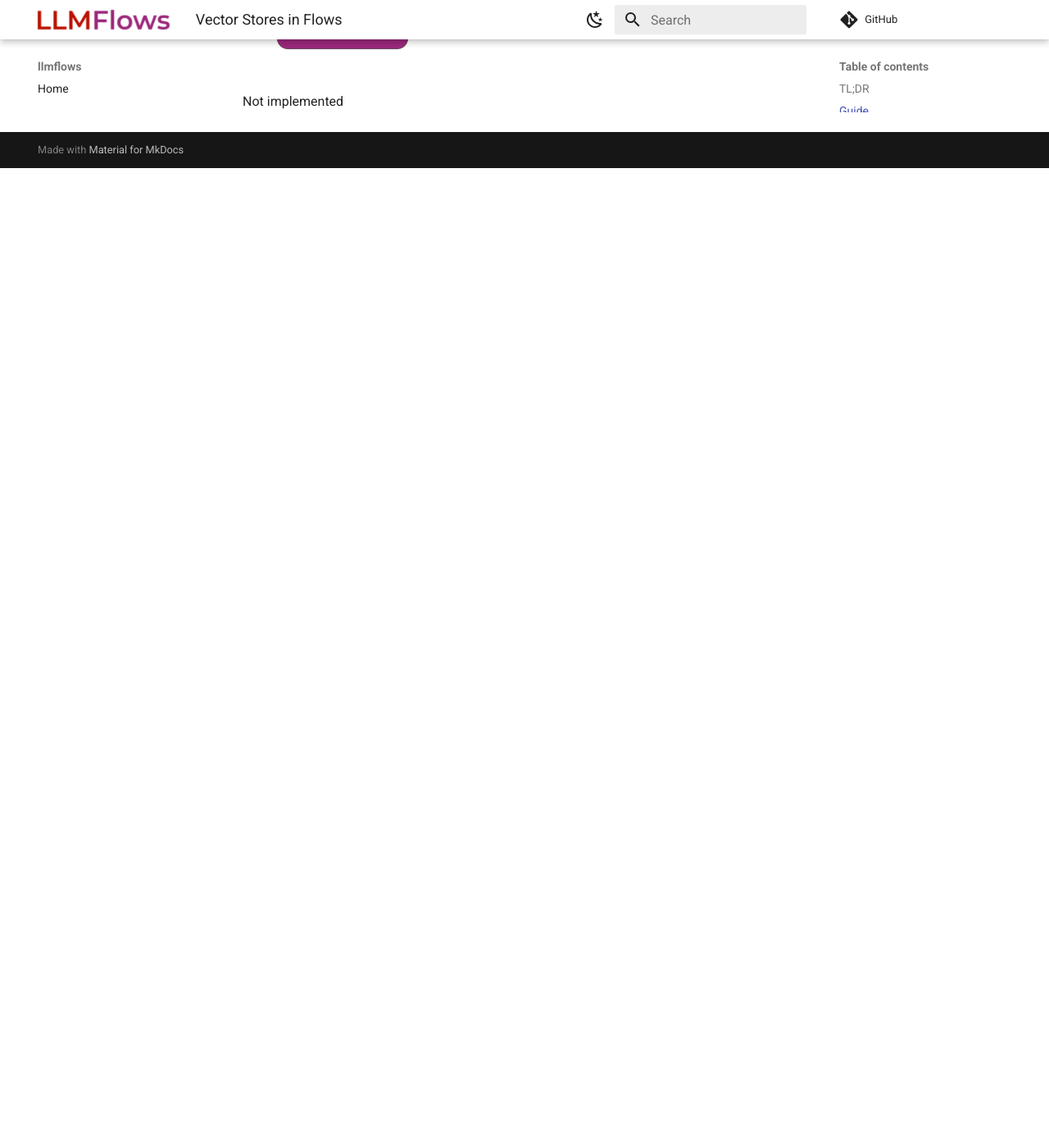
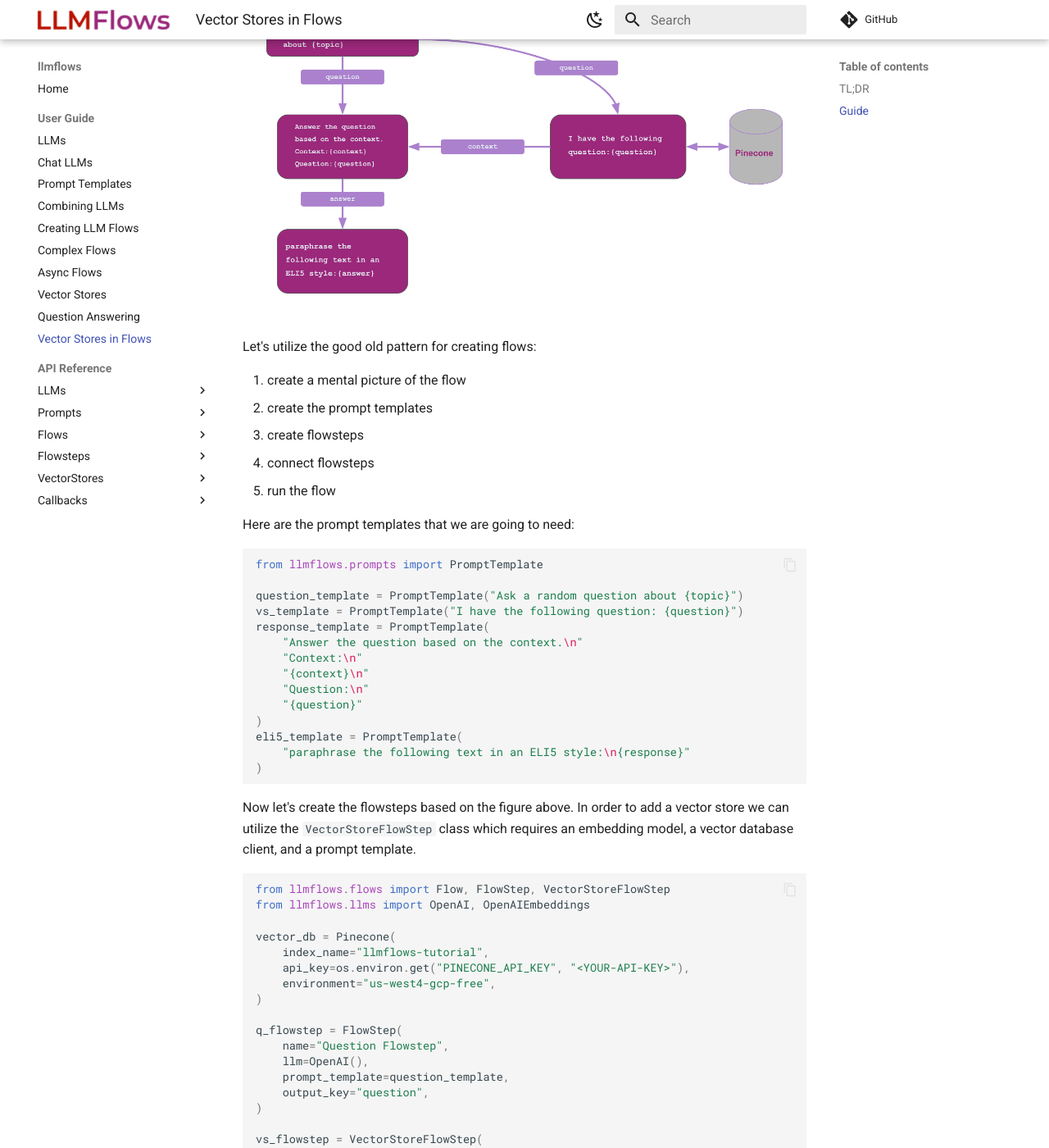
Before and after one commit to stoyan-stoyanov/llmflows, an MkDocs documentation site: the page built from docs/user_guide/Adding Vector Stores to Flows.md, in a window 1280 px wide and 1400 px high, scrolled down 1938 px. Shown: the whole window at 82% size. Built offline with MkDocs 1.6.1 and Material for MkDocs 9.7.7, drawn with Linux system fonts in a browser that asks for light colours; comment, search, counter and statistics services are not loaded; before the commit the page ends 2143 px from its top, so only the background shows below that; some of the changed text lies outside the part shown.

Commit message:
added a vectorstore flowstep guide

````diff
--- a/docs/user_guide/Adding Vector Stores to Flows.md
+++ b/docs/user_guide/Adding Vector Stores to Flows.md
@@ -69,8 +69,96 @@ results = qa_flow.execute(topic="wormholes", verbose=True)
 print(results)
 
 ```
+***
+## Guide
+!!! warning
+    Before starting this guide you will need to complete the [Vector Stores](Vector Databases.md) guide and upsert the VectorDocs based on the Wikipedia texts into Pinecone.
 
-## Guide
+In the previous two guides we saw how we can create vector embeddings for text documents, upload it to a vector database, and then use it for question answering.
+In this guide we will look into creating a question answering flow by utlizing the `VectorStoreFlowstep` class. We will try to achieve the same results as in the previous guide but we will try to add one more step in the end to paraphrase the complex physics response in an ELI5 style:
+
 ![Screenshot](assets/LLMFlows_VectorStore_Flowstep.png)
 
-Not implemented
+Let's utilize the good old pattern for creating flows:
+
+1. create a mental picture of the flow
+2. create the prompt templates
+3. create flowsteps
+4. connect flowsteps
+5. run the flow
+
+Here are the prompt templates that we are going to need:
+```python
+from llmflows.prompts import PromptTemplate
+
+question_template = PromptTemplate("Ask a random question about {topic}")
+vs_template = PromptTemplate("I have the following question: {question}")
+response_template = PromptTemplate(
+    "Answer the question based on the context.\n"
+    "Context:\n"
+    "{context}\n"
+    "Question:\n"
+    "{question}"
+)
+eli5_template = PromptTemplate(
+    "paraphrase the following text in an ELI5 style:\n{response}"
+)
+```
+
+Now let's create the flowsteps based on the figure above. In order to add a vector store we can utilize the `VectorStoreFlowStep` class which requires an embedding model, a vector database client, and a prompt template.
+```python
+from llmflows.flows import Flow, FlowStep, VectorStoreFlowStep
+from llmflows.llms import OpenAI, OpenAIEmbeddings
+
+vector_db = Pinecone(
+    index_name="llmflows-tutorial",
+    api_key=os.environ.get("PINECONE_API_KEY", "<YOUR-API-KEY>"),
+    environment="us-west4-gcp-free",
+)
+
+q_flowstep = FlowStep(
+    name="Question Flowstep",
+    llm=OpenAI(),
+    prompt_template=question_template,
+    output_key="question",
+)
+
+vs_flowstep = VectorStoreFlowStep(
+    name="Vectorstore Flowstep",
+    embeddings_model=OpenAIEmbeddings(),
+    vector_store=vector_db,
+    prompt_template=vs_template,
+    output_key="context",
+)
+
+answer_flowstep = FlowStep(
+    name="Response Flowstep",
+    llm=OpenAI(),
+    prompt_template=response_template,
+    output_key="response",
+)
+
+eli5_flowstep = FlowStep(
+    name="ELI5 Flowstep",
+    llm=OpenAI(),
+    prompt_template=eli5_template,
+    output_key="eli5_response",
+)
+```
+Now we can connect the flowsteps:
+```python
+q_flowstep.connect(vs_flowstep, answer_flowstep)
+vs_flowstep.connect(answer_flowstep)
+answer_flowstep.connect(eli5_flowstep)
+```
+
+And finally we can create the flow and run it:
+```
+qa_flow = Flow(q_flowstep)
+results = qa_flow.execute(topic="wormholes", verbose=True)
+print(results)
+```
+
+
+***
+[:material-arrow-left: Previous: Question Answering](Question Answering.md){ .md-button }
````
